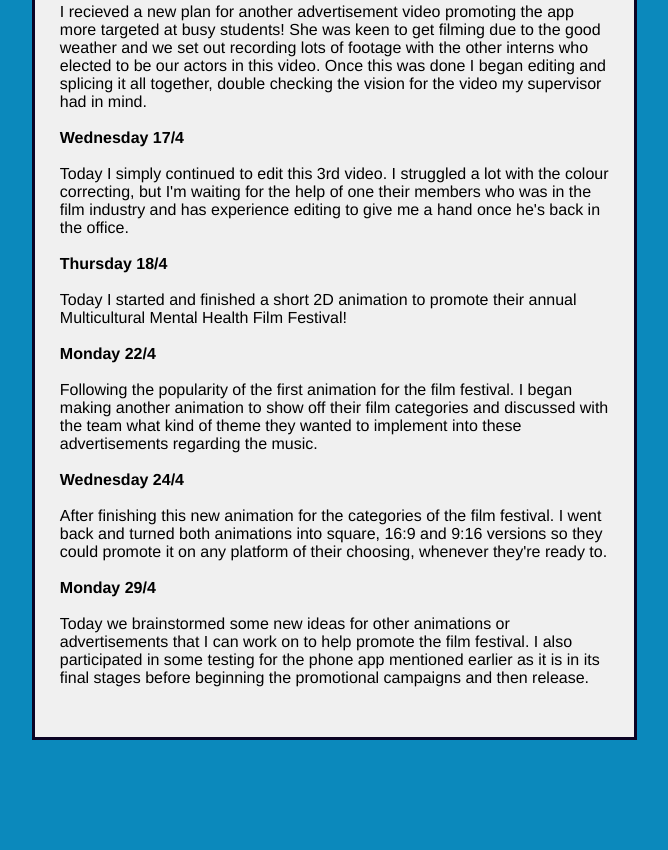
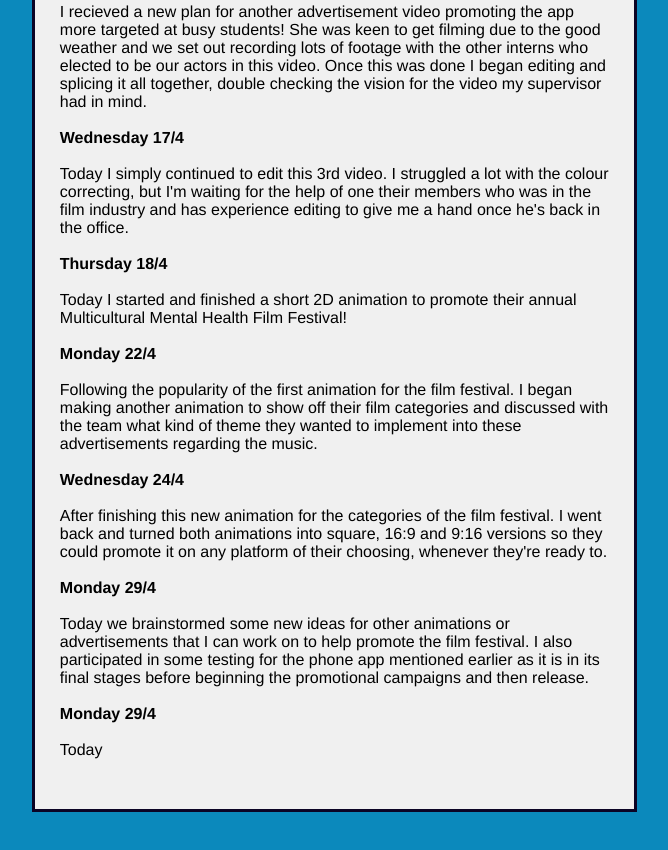
Before and after one commit to s3893888/s3893888.github.io, a plain HTML site: page Internship/index.html in a window 1280 px wide. Shown: the part 2107-2957 px from the top of the page, without its empty margins (301-969 px from the left). Drawn offline with Linux system fonts and the light colour scheme; a web font is replaced by a local one.

Commit message:
Update index.html

```diff
--- a/Internship/index.html
+++ b/Internship/index.html
@@ -134,6 +134,14 @@
                 <p> &nbsp</p>
 
                 <p> Today we brainstormed some new ideas for other animations or advertisements that I can work on to help promote the film festival. I also participated in some testing for the phone app mentioned earlier as it is in its final stages before beginning the promotional campaigns and then release.</p>
+
+                <p> &nbsp</p>
+
+                <p1> <b>Monday 29/4 </b> </p1>
+
+                <p> &nbsp</p>
+
+                <p> Today
             </section>
 
         </div>
```
